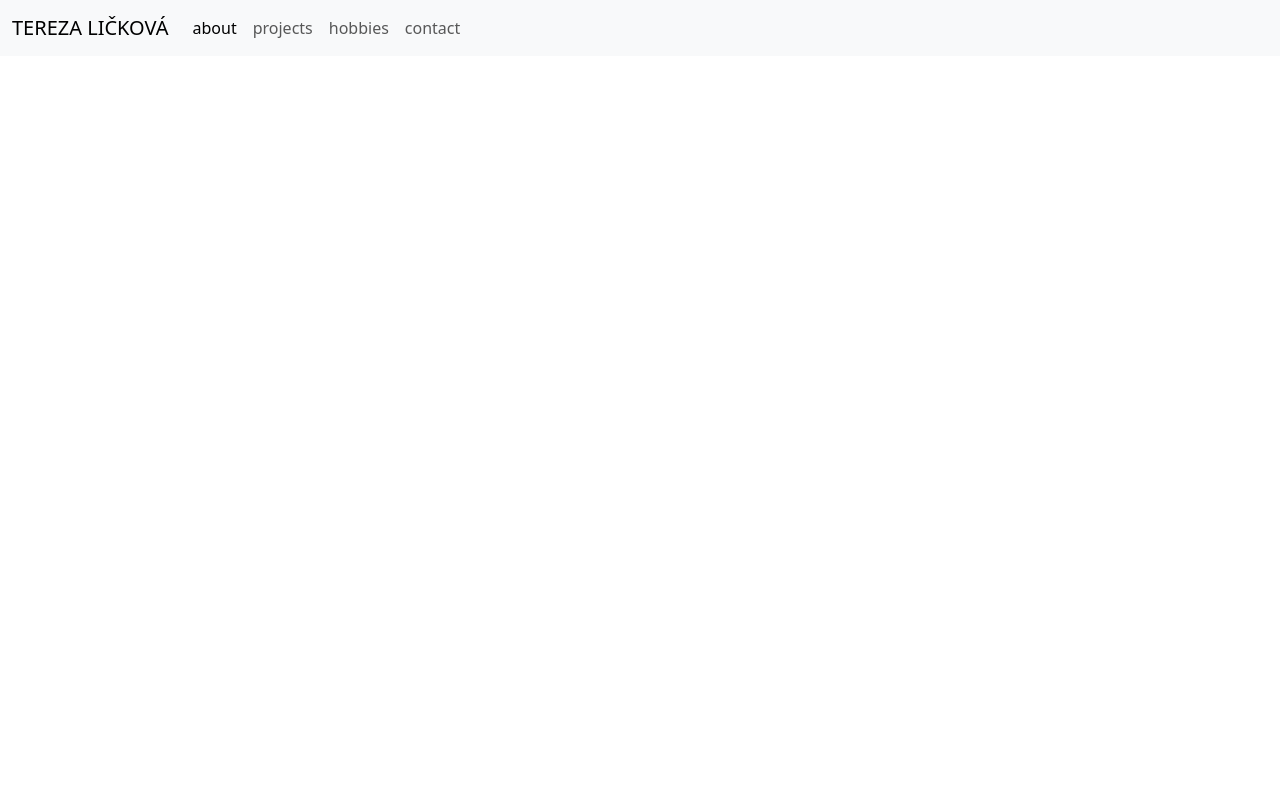
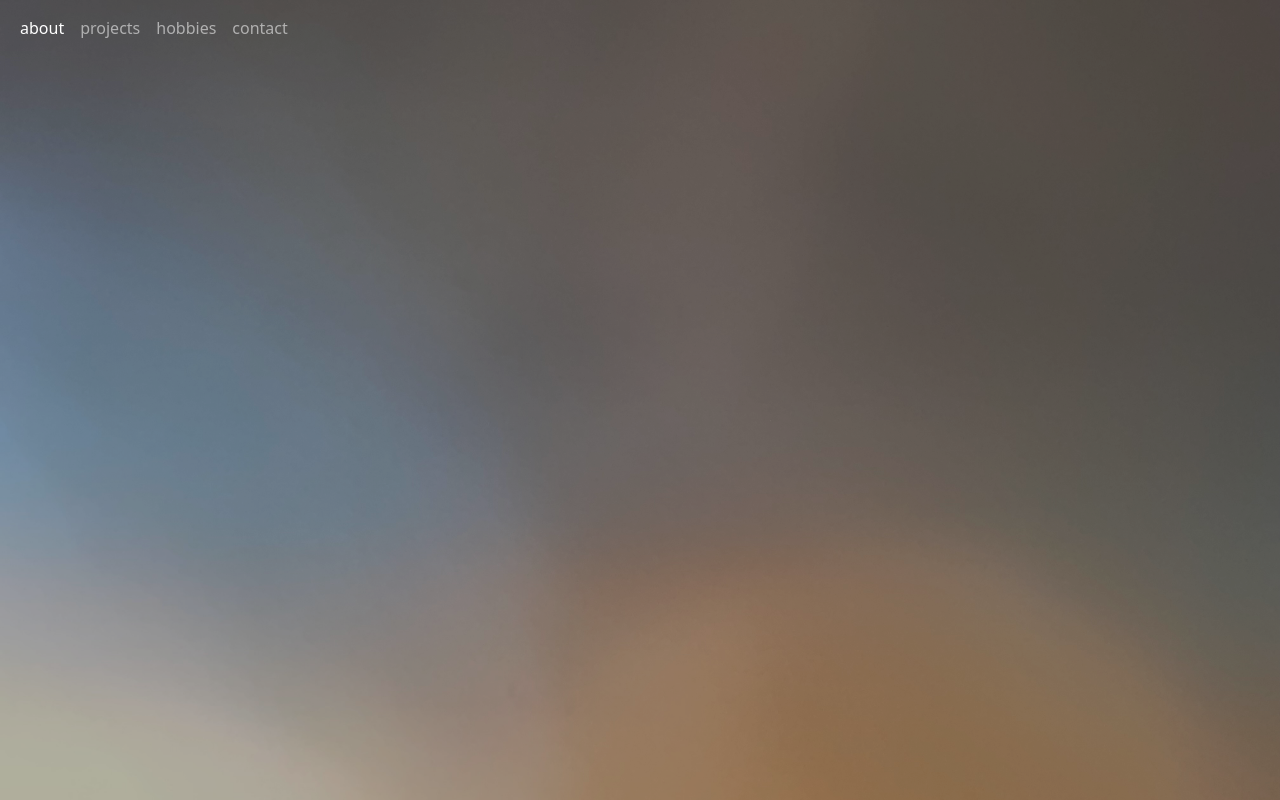
Before and after one commit to LickovaTereza/training, a website: page index.html in a window 1280 px wide. Drawn offline with Linux system fonts and the light colour scheme.

Commit message:
header style

```diff
--- a/index.html
+++ b/index.html
@@ -9,20 +9,18 @@
 <body>
     <header>
         <div class="overlay"></div>
-        <nav class="navbar navbar-expand-lg bg-body-tertiary">
+        <nav class="navbar navbar-expand-sm navbar-dark fixed-top">
             <div class="container-fluid">
-                <a class="navbar-brand text-uppercase" href="#">Tereza Ličková</a>
                 <button
-                    class="navbar-toggler" type="button" data-bs-toggle="collapse" data-bs-target="#navbarNavAltMarkup" aria-controls="navbarNavAltMarkup" aria-expanded="false" aria-label="Toggle navigation">
+                    class="navbar-toggler col-12 col-sm-1" type="button" data-bs-toggle="collapse" data-bs-target="#navbarNavAltMarkup" aria-controls="navbarNavAltMarkup" aria-expanded="false" aria-label="Toggle navigation">
                     <span class="navbar-toggler-icon"></span>
                 </button>
                 <div class="collapse navbar-collapse" id="navbarNavAltMarkup">
                     <div class="navbar-nav text-center">
-                    <a class="nav-link active text-lowercase" aria-current="page" href="#">About</a>
-                    <a class="nav-link text-lowercase" href="#">Projects</a>
-                    <a class="nav-link text-lowercase" href="#">Hobbies</a>
-                    <a class="nav-link text-lowercase" href="#">Contact</a>
-
+                    <a class="nav-link active text-lowercase" aria-current="page" href="#about">About</a>
+                    <a class="nav-link text-lowercase" href="#projects">Projects</a>
+                    <a class="nav-link text-lowercase" href="#hobbies">Hobbies</a>
+                    <a class="nav-link text-lowercase" href="#contact">Contact</a>
                     </div>
               </div>
             </div>
@@ -30,6 +28,9 @@
 
     </header>
     <main>
+        <section id="about">
+
+        </section>
 
     </main>
     <footer>
--- a/style.scss
+++ b/style.scss
@@ -1 +1,20 @@
 @import "./node_modules/bootstrap/scss/bootstrap.scss";
+
+header{
+    position: relative;
+    min-height: 100vh;
+    background-image: url(./images/IMG_1562.jpg);
+    background-repeat: no-repeat;
+    background-position: center top;
+    background-size: cover;
+
+    .overlay{
+        position: absolute;
+        top: 0;
+        left: 0;
+        width: 100%;
+        height: 100%;
+        background-color: rgba(0,0,0,0.3);
+        z-index: 1;
+    }
+}
```
Also changed, not shown: images/IMG_1562.jpg (added), style.css, 1 other file.
